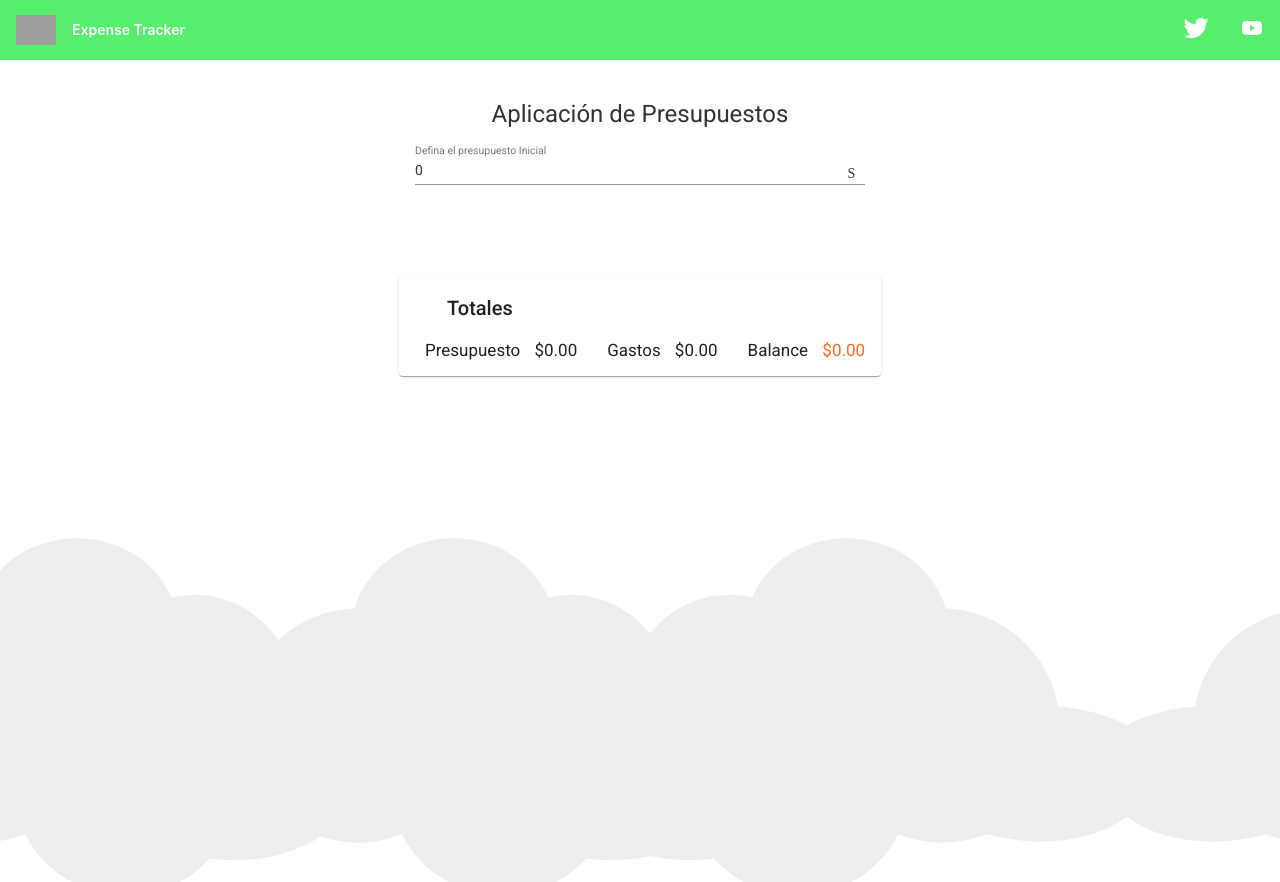
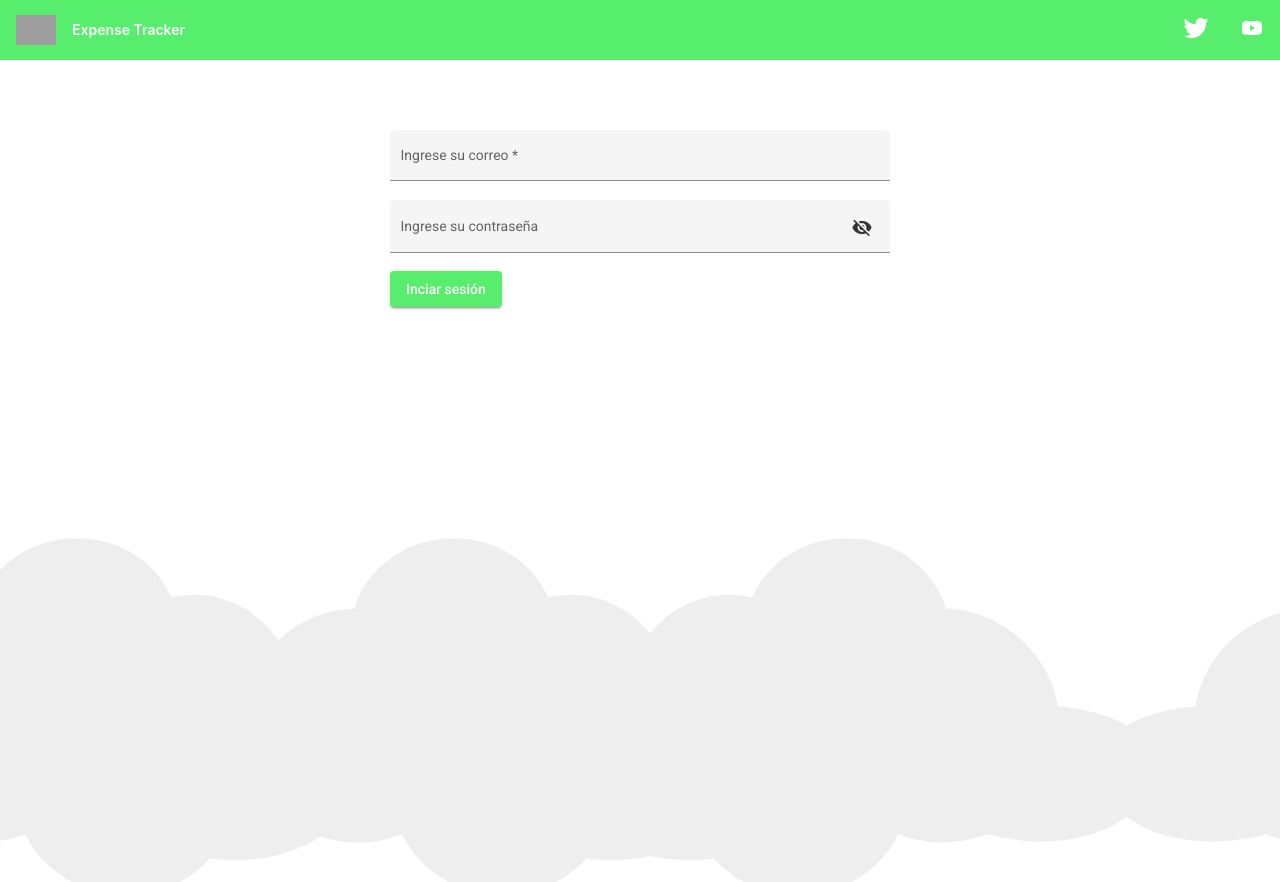
Before and after one commit to EmanuelGts/ExpenseTracker, an Angular app: page / in a window 1280 px wide. Built offline with nearby package versions, Linux system fonts and the light colour scheme; grey boxes are pictures that could not be loaded.

Commit message:
Se habilita un loggin
Se implementa routing
Se hace restructuración de la visualización del sitio

```diff
--- a/src/app/app.component.html
+++ b/src/app/app.component.html
@@ -328,10 +328,8 @@
 <div class="content" role="main">
 
   <div class="card-container">
-
+    <router-outlet></router-outlet>
   </div>
-  <app-body></app-body>
-  <app-footer></app-footer>
 
   <svg id="clouds" xmlns="http://www.w3.org/2000/svg" width="2611.084" height="485.677" viewBox="0 0 2611.084 485.677">
     <title>Gray Clouds Background</title>
--- a/src/app/main/body/body.component.html
+++ b/src/app/main/body/body.component.html
@@ -5,8 +5,8 @@
     <mat-label>Defina el presupuesto Inicial</mat-label>
     <input #mount matInput type="text" [(ngModel)]="mountBudget">
 
-        <button class="" *ngIf="mountBudget" matSuffix mat-icon-button aria-label="Clear" (click)="saveBudget()">
-            <mat-icon aria-hidden="false" aria-label="Example home icon" fontIcon="Save">Guardar</mat-icon>
-        </button>
+    <button class="" *ngIf="mountBudget" matSuffix mat-icon-button aria-label="Clear" (click)="saveBudget()">
+        <mat-icon aria-hidden="false" aria-label="Example home icon" fontIcon="Save">Guardar</mat-icon>
+    </button>
 
 </mat-form-field>
--- /dev/null
+++ b/src/app/main/login/login.component.css
@@ -0,0 +1,15 @@
+.example-container mat-form-field + mat-form-field {
+    margin-left: 8px;
+  }
+
+  .example-form {
+    min-width: 150px;
+    max-width: 500px;
+    width: 100%;
+    margin-left: auto;
+    margin-right: auto;
+  }
+
+  .example-full-width {
+    width: 100%;
+  }
--- /dev/null
+++ b/src/app/main/login/login.component.html
@@ -0,0 +1,47 @@
+<form class="example-form">
+    <mat-form-field appearance="fill" class="example-full-width">
+        <mat-label>Ingrese su correo</mat-label>
+        <input
+            matInput
+            placeholder="pat@example.com"
+            [formControl]="email"
+            required
+            name="email"
+            id="email">
+        <mat-error *ngIf="email.invalid">{{getErrorMessage()}}</mat-error>
+    </mat-form-field>
+
+    <mat-form-field appearance="fill" class="example-full-width">
+        <mat-label>Ingrese su contraseña</mat-label>
+        <input
+            matInput
+            [type]="hide ? 'password' : 'text'"
+            name="password"
+            id="password"
+            #password
+        >
+        <button mat-icon-button matSuffix (click)="hide = !hide" [attr.aria-label]="'Hide password'" [attr.aria-pressed]="hide">
+            <mat-icon>{{hide ? 'visibility_off' : 'visibility'}}</mat-icon>
+        </button>
+    </mat-form-field>
+
+    <mat-error
+        *ngIf="errorLogin"
+        [ngStyle]="{'margin-bottom': '10px'}"
+        >
+        {{ mensajeErrorLogin }}
+    </mat-error>
+
+    <div class="button-row">
+        <button
+        mat-raised-button color="primary"
+          [ngStyle]="{'background-color': '#57ee6e'}"
+          (click)="
+            iniciar_sesion(email.value, password.value);
+          "
+        >
+          Inciar sesión
+        </button>
+      </div>
+
+</form>
--- /dev/null
+++ b/src/app/main/login/login.component.ts
@@ -0,0 +1,40 @@
+import { Component, OnInit } from '@angular/core';
+import {FormControl, Validators} from '@angular/forms';
+import {Router} from "@angular/router"
+
+@Component({
+  selector: 'app-login',
+  templateUrl: './login.component.html',
+  styleUrls: ['./login.component.css']
+})
+export class LoginComponent implements OnInit {
+  hide = true;
+  email = new FormControl('', [Validators.required, Validators.email]);
+  errorLogin!: boolean;
+  mensajeErrorLogin!: string;
+
+  constructor(private router: Router) { }
+
+  ngOnInit(): void {
+    this.mensajeErrorLogin = 'El usuario o la contraseña no son válidos.';
+    this.errorLogin = false;
+  }
+
+  getErrorMessage() {
+    if (this.email.hasError('required')) {
+      return 'Debe indicar un correo';
+    }
+
+    this.errorLogin = false;
+    return this.email.hasError('email') ? 'No es un correo válido' : '';
+  }
+
+  iniciar_sesion(email: string, password: string){
+    if (email === 'admin@angular.com' && password == 'Admin'){
+      this.errorLogin = false;
+      this.router.navigate(['/expense-tracker'])
+    }
+    this.errorLogin = true;
+  }
+
+}
--- /dev/null
+++ b/src/app/main/site/site.component.css
@@ -0,0 +1,6 @@
+.contenedor {
+    margin-left: auto;
+    margin-right: auto;
+    width: 900px;
+    text-align: center;
+}
--- /dev/null
+++ b/src/app/main/site/site.component.html
@@ -0,0 +1,4 @@
+<div class="contenedor">
+    <app-body></app-body>
+    <app-footer></app-footer>
+</div>
--- /dev/null
+++ b/src/app/main/site/site.component.ts
@@ -0,0 +1,15 @@
+import { Component, OnInit } from '@angular/core';
+
+@Component({
+  selector: 'app-site',
+  templateUrl: './site.component.html',
+  styleUrls: ['./site.component.css']
+})
+export class SiteComponent implements OnInit {
+
+  constructor() { }
+
+  ngOnInit(): void {
+  }
+
+}
```
Also changed, not shown: src/app/app.module.ts (+17 -3 lines), 2 other files (tests, documents, lock files or other folders).
